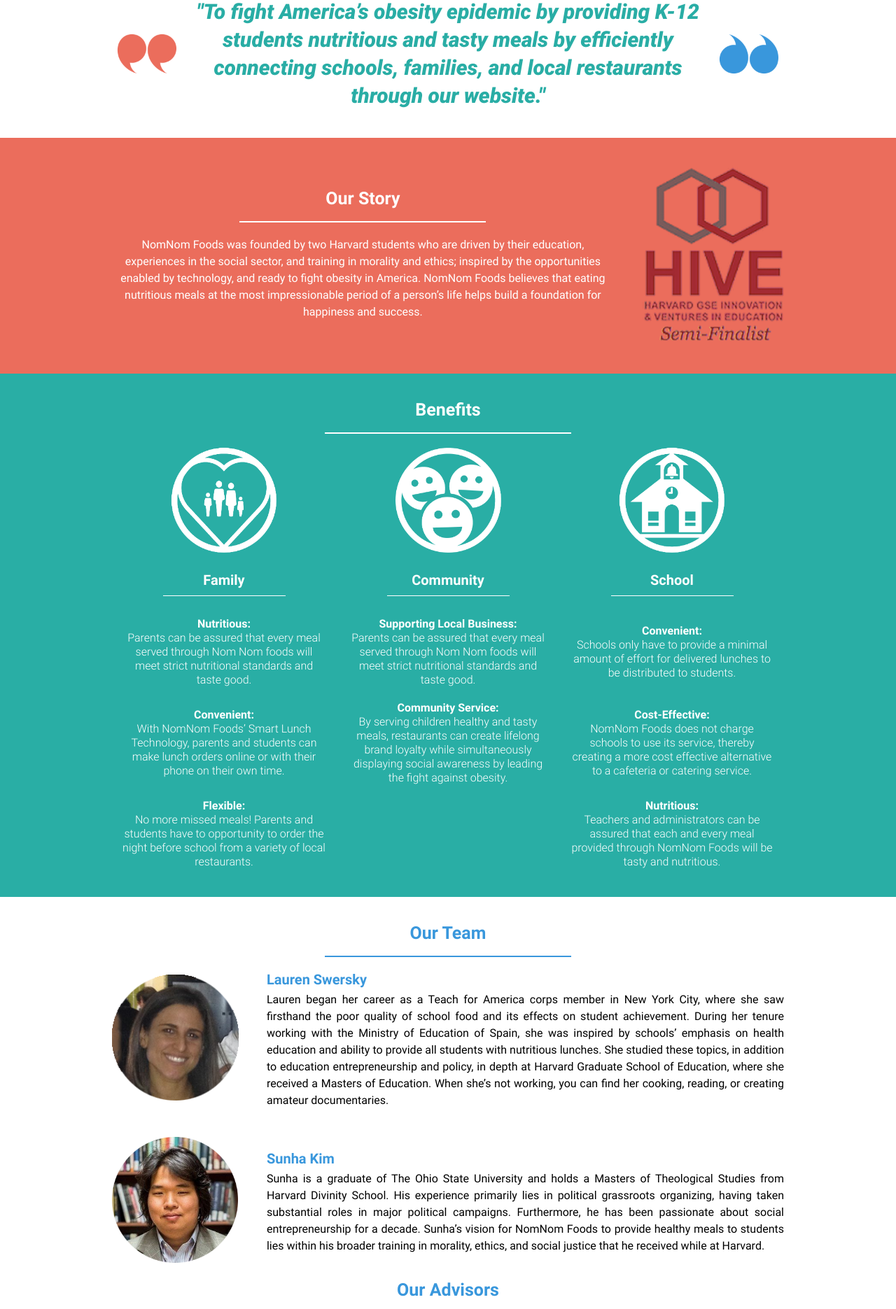
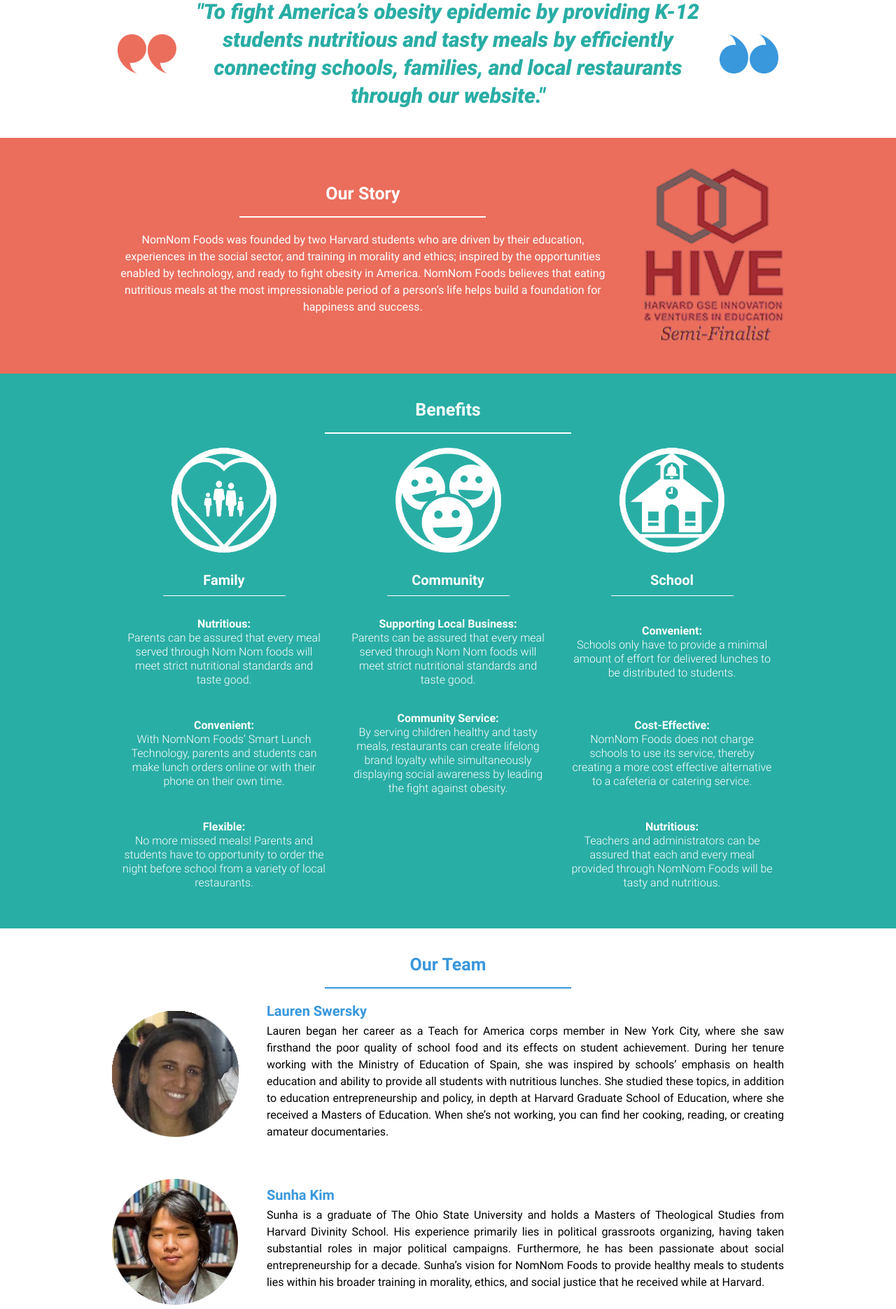
Before and after one commit to eson-schulz/nomnom-blog, a Django app: template templates/general/about.html in a window 1280 px wide. Shown: the part 170-2041 px from the top of the page at 70% size. Run offline with Django 3.2, Linux system fonts and the light colour scheme; the template is opened without the code that fills it, so the values that code supplies are empty; parts of the project's set-up code (start-up, migrations or seed data) failed here and were passed over; some libraries are stand-ins or nearby versions; some web fonts are replaced.

Commit message:
Added spaces between paragraphs

```diff
--- a/static/blog/styles.css
+++ b/static/blog/styles.css
@@ -33,6 +33,10 @@ b {
 
 i {
 	text-decoration: italic
+}
+
+p {
+	margin-bottom: 15px;
 }
 
 h1 {
```
